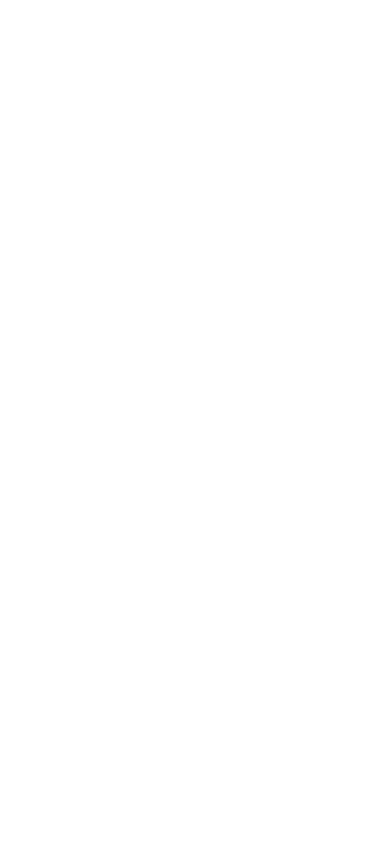
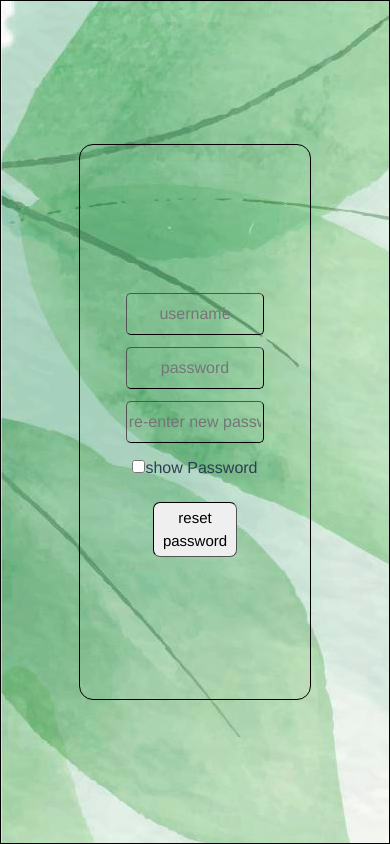
Before and after one commit to sadityaa73/UserLoginFrontEnd, a Vue app: page /resetPassword in a window 390 px wide. Built offline with nearby package versions, Linux system fonts and the light colour scheme.

Commit message:
reset password UI completed

```diff
--- a/src/components/login/login.vue
+++ b/src/components/login/login.vue
@@ -27,7 +27,7 @@
       </div>
       <div class="resetbuttonContainer">
         <span class="signup" @click="signup">signup</span
-        ><span class="forget">forget password</span>
+        ><span class="forget" @click="reset">forget password</span>
       </div>
     </div>
     <div class="MobileInnerContainer">
@@ -57,7 +57,7 @@
       </div>
       <div class="resetbuttonContainer">
         <span class="signup" @click="signup">signup</span
-        ><span class="forget">forget password</span>
+        ><span class="forget" @click="reset">forget password</span>
       </div>
     </div>
   </div>
@@ -76,6 +76,11 @@
     signup() {
       this.$router.push({
         path: "/signup",
+      });
+    },
+    reset() {
+      this.$router.push({
+        path: "/resetPassword",
       });
     },
     show() {
--- a/src/components/reset/reset.vue
+++ b/src/components/reset/reset.vue
@@ -1,14 +1,337 @@
 <template>
-  <div></div>
+  <div class="mainContainer">
+    <div class="innerContainer">
+      <div class="loading" v-if="loading">
+        <b-spinner variant="success"></b-spinner>
+      </div>
+      <div class="success" v-if="yes">
+        <div class="successLogo">
+          <img src="../../assets/success.png" alt="success" class="logo" />
+          <p class="successText">password changed successfull!!</p>
+        </div>
+      </div>
+      <div class="inputContainer">
+        <input type="text" placeholder="username" class="userInput" />
+        <input
+          type="password"
+          placeholder="password"
+          id="password"
+          class="userInput"
+        />
+        <input
+          type="password"
+          placeholder="re-enter new password"
+          id="password"
+          class="userInput"
+        />
+        <span class="checkbox"
+          ><input type="checkbox" @click="show" />show Password</span
+        >
+      </div>
+      <div class="buttonContainer">
+        <button class="login" @click="login">reset password</button>
+      </div>
+    </div>
+    <div class="MobileInnerContainer">
+      <div class="loading" v-if="loading">
+        <b-spinner variant="success"></b-spinner>
+      </div>
+      <div class="success" v-if="yes">
+        <div class="successLogo">
+          <img src="../../assets/success.png" alt="success" class="logo" />
+          <p class="successText">password changed successfull!!</p>
+        </div>
+      </div>
+      <div class="inputContainer">
+        <input type="text" placeholder="username" class="userInput" />
+        <input
+          type="password"
+          placeholder="password"
+          id="password"
+          class="userInput"
+        />
+        <input
+          type="password"
+          placeholder="re-enter new password"
+          id="password"
+          class="userInput"
+        />
+        <span class="checkbox"
+          ><input type="checkbox" @click="show" />show Password</span
+        >
+      </div>
+      <div class="buttonContainer">
+        <button class="login" @click="login">reset password</button>
+      </div>
+    </div>
+  </div>
 </template>
 <script>
 export default {
-  name: "reset",
+  name: "login",
   components: {},
   data() {
-    return {};
+    return {
+      yes: false,
+      loading: false,
+    };
   },
-  methods: {},
+  methods: {
+    signup() {
+      this.$router.push({
+        path: "/signup",
+      });
+    },
+    show() {
+      var password = document.getElementById("password");
+      if (password.type === "password") {
+        password.type = "text";
+      } else {
+        password.type = "password";
+      }
+    },
+    login() {
+      this.loading = true;
+      setTimeout(() => {
+        this.loading = !true;
+        this.yes = true;
+        setTimeout(() => {
+          this.yes = !true;
+        }, 1500);
+      }, 2000);
+    },
+  },
 };
 </script>
-<style scoped></style>
+<style scoped>
+.mainContainer {
+  border: 1px solid black;
+  display: flex;
+  justify-content: center;
+  align-items: center;
+  width: 100%;
+  height: 100vh;
+  background-image: url("../../assets/backgroundImage.jpg");
+}
+.loading {
+  position: absolute;
+  background-color: #332f2fc4;
+  width: inherit;
+  height: inherit;
+  display: flex;
+  justify-content: center;
+  align-items: center;
+  border-radius: 16px;
+}
+
+.spinner-border {
+  --bs-spinner-width: 4rem;
+  --bs-spinner-height: 4rem;
+  --bs-spinner-vertical-align: 39.875em;
+  --bs-spinner-border-width: 0.25em;
+  --bs-spinner-animation-speed: 0.75s;
+  --bs-spinner-animation-name: spinner-border;
+  border: var(--bs-spinner-border-width) solid currentcolor;
+  border-right-color: rebeccapurple;
+  border-left-color: red;
+  border-top-color: green;
+  border-bottom-color: yellow;
+}
+.success {
+  display: flex;
+  border: 1px solid black;
+  width: 32%;
+  height: 39%;
+  position: absolute;
+  border-radius: 27px;
+  z-index: 1;
+  background-color: #030303c9;
+  animation-name: successLogo;
+  animation-duration: 2s;
+}
+.successLogo {
+  display: flex;
+  flex-direction: column;
+  justify-content: center;
+  align-items: center;
+}
+.logo {
+  width: 25%;
+}
+.successText {
+  color: white;
+  font-size: 32px;
+  font-family: helvetica;
+}
+@keyframes successLogo {
+  0% {
+    left: 34%;
+    bottom: 0%;
+  }
+  50% {
+    left: 34%;
+    bottom: 29.2%;
+  }
+  55% {
+    left: 34%;
+    bottom: 29.2%;
+  }
+  60% {
+    left: 34%;
+    bottom: 29.2%;
+  }
+  100% {
+    left: 34%;
+    bottom: 0%;
+  }
+}
+.innerContainer {
+  display: flex;
+  border: 1px solid black;
+  border-radius: 14px;
+  width: 40%;
+  height: 66%;
+  flex-direction: column;
+  justify-content: center;
+  align-items: center;
+}
+.MobileInnerContainer {
+  display: none;
+  border: 1px solid black;
+  border-radius: 14px;
+  width: 40%;
+  height: 50%;
+  flex-direction: column;
+  justify-content: center;
+  align-items: center;
+}
+.innerContainer:hover {
+  border: none;
+  box-shadow: 0px 0px 64px 17px #418058;
+}
+.inputContainer {
+  width: 60%;
+  height: 36%;
+  display: flex;
+  flex-direction: column;
+  justify-content: space-around;
+  margin-bottom: 16px;
+}
+.userInput {
+  height: 42px;
+  border-radius: 5px;
+  border: 1px outset black;
+  text-align: center;
+  background-color: transparent;
+}
+.userInput:hover {
+  border: none;
+  box-shadow: 0px 0px 64px 17px #418058;
+}
+
+.buttonContainer {
+  width: 66%;
+  height: 10%;
+  display: flex;
+  justify-content: center;
+}
+.resetbuttonContainer {
+  margin-top: 16px;
+  width: 50%;
+  height: 10%;
+  display: flex;
+  justify-content: space-between;
+}
+.login {
+  width: 40%;
+  border-radius: 7px;
+  border: 1px inset black;
+  font-family: helvetica;
+  font-size: 15px;
+}
+.login:hover {
+  width: 45%;
+  transition: width 0.4s;
+  border: none;
+  box-shadow: 0px 0px 64px 17px #418058;
+}
+.login:active {
+  width: 48%;
+  transition: width 0.2s;
+  border: none;
+  color: white;
+  background-color: green;
+  box-shadow: 0px 0px 64px 17px #418058;
+}
+.signup {
+  font-size: 17px;
+}
+.signup:active {
+  color: blue;
+  text-shadow: 0px 0px 17px;
+}
+.forget:active {
+  color: blue;
+  text-shadow: 0px 0px 17px;
+}
+@media (max-width: 848px) {
+  .innerContainer {
+    display: none;
+    border: 1px solid black;
+    border-radius: 14px;
+    width: 40%;
+    height: 50%;
+    flex-direction: column;
+    justify-content: center;
+    align-items: center;
+  }
+  .MobileInnerContainer {
+    display: flex;
+    border: 1px solid black;
+    border-radius: 14px;
+    width: 60%;
+    height: 66%;
+    flex-direction: column;
+    justify-content: center;
+    align-items: center;
+  }
+  .MobileInnerContainer:hover {
+    border: none;
+    box-shadow: 0px 0px 64px 17px #418058;
+  }
+}
+@media (max-width: 571px) {
+  .resetbuttonContainer {
+    margin-top: 16px;
+    width: 50%;
+    height: 10%;
+    display: flex;
+    justify-content: space-between;
+    flex-direction: column;
+  }
+  .buttonContainer {
+    width: 90%;
+    height: 10%;
+    display: flex;
+    justify-content: center;
+  }
+}
+@media (max-width: 400px) {
+  .MobileInnerContainer[data-v-dd7a443a] {
+    display: flex;
+    border: 1px solid black;
+    border-radius: 14px;
+    width: 85%;
+    height: 66%;
+    flex-direction: column;
+    justify-content: center;
+    align-items: center;
+  }
+  .buttonContainer {
+    width: 90%;
+    height: 10%;
+    display: flex;
+    justify-content: center;
+  }
+}
+</style>
--- a/src/router/index.js
+++ b/src/router/index.js
@@ -1,7 +1,9 @@
 import Vue from 'vue'
 import VueRouter from 'vue-router'
 import mainComponent from "../views/mainComponent"
+import login from "../components/login/login"
 import signup from "../components/signup/signup"
+import reset from "../components/reset/reset"
 
 Vue.use(VueRouter)
 
@@ -9,11 +11,23 @@
         path: "/",
         name: "mainComponent",
         component: mainComponent
-}, {
+    },
+    {
+        path: "/login",
+        name: "login",
+        component: login
+    },
+    {
         path: "/signup",
         name: "signup",
         component: signup
-}]
+    },
+    {
+        path: "/resetPassword",
+        name: "reset",
+        component: reset
+    }
+]
 
 const router = new VueRouter({
     mode: 'history',
```
Lines whose indentation alone changed are shown as unchanged.
